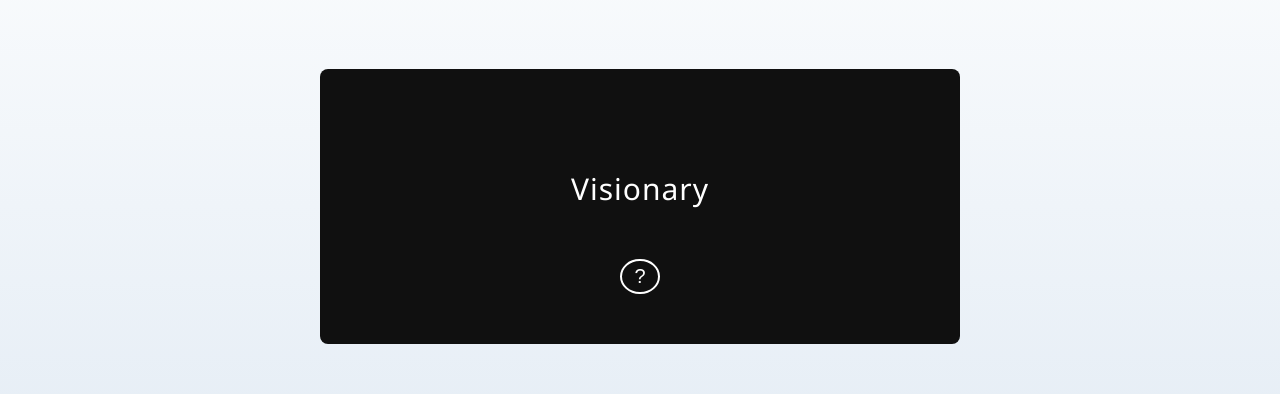
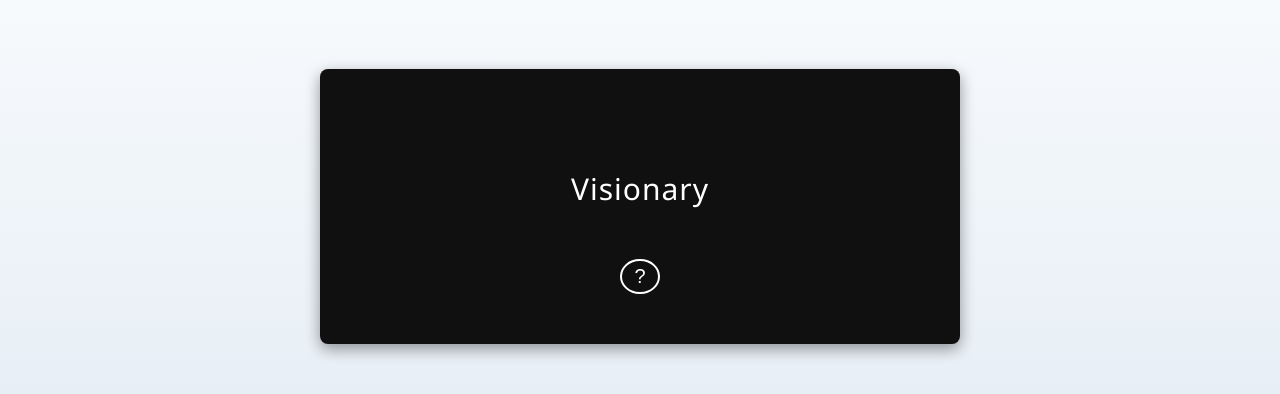
Before and after one commit to esadek/visionary, a plain HTML site: page index.html in a window 1280 px wide. Shown: the part 194-588 px from the top of the page. Drawn offline with Linux system fonts and the light colour scheme.

Commit message:
Add box shadow to container

```diff
--- a/style.css
+++ b/style.css
@@ -12,6 +12,7 @@ body {
 
 #container {
     background-color: #101010;
+    box-shadow: rgba(0, 0, 0, 0.4) 0px 5px 15px;
     text-align: center;
     width: 600px;
     max-width: 90%;
```
